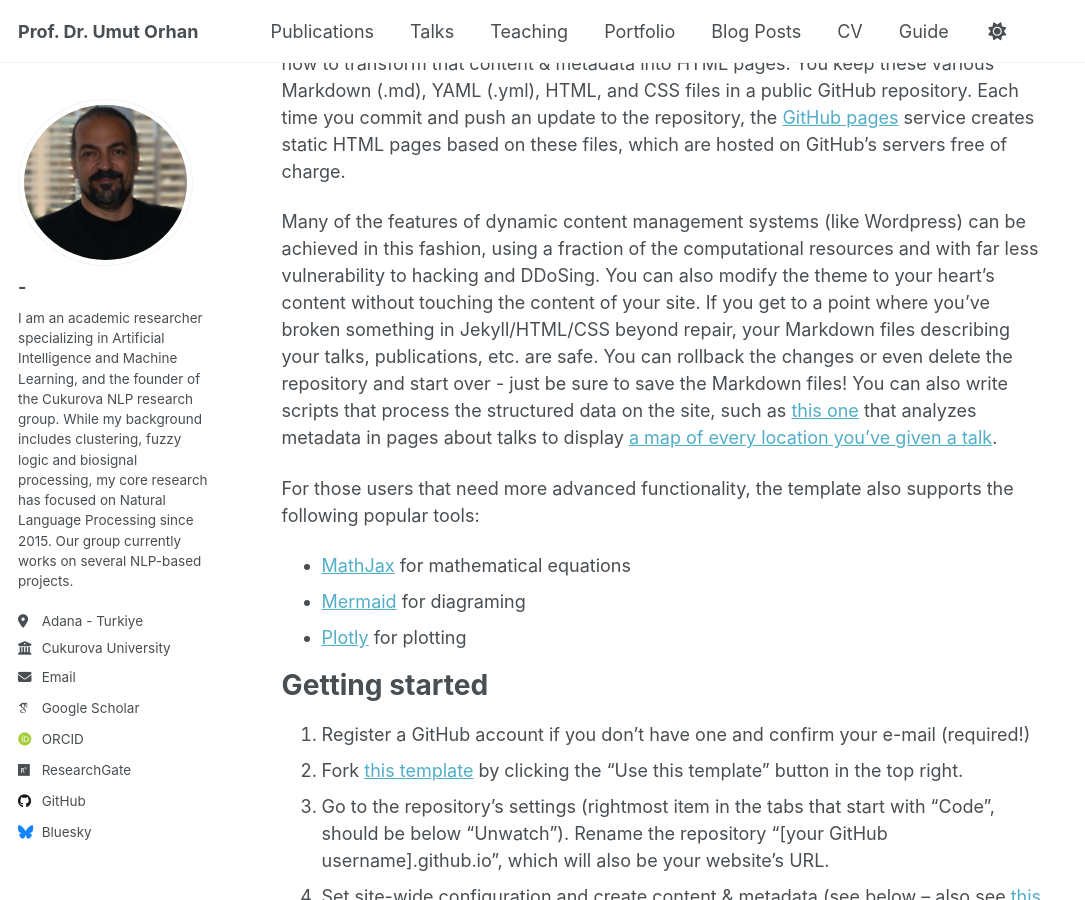
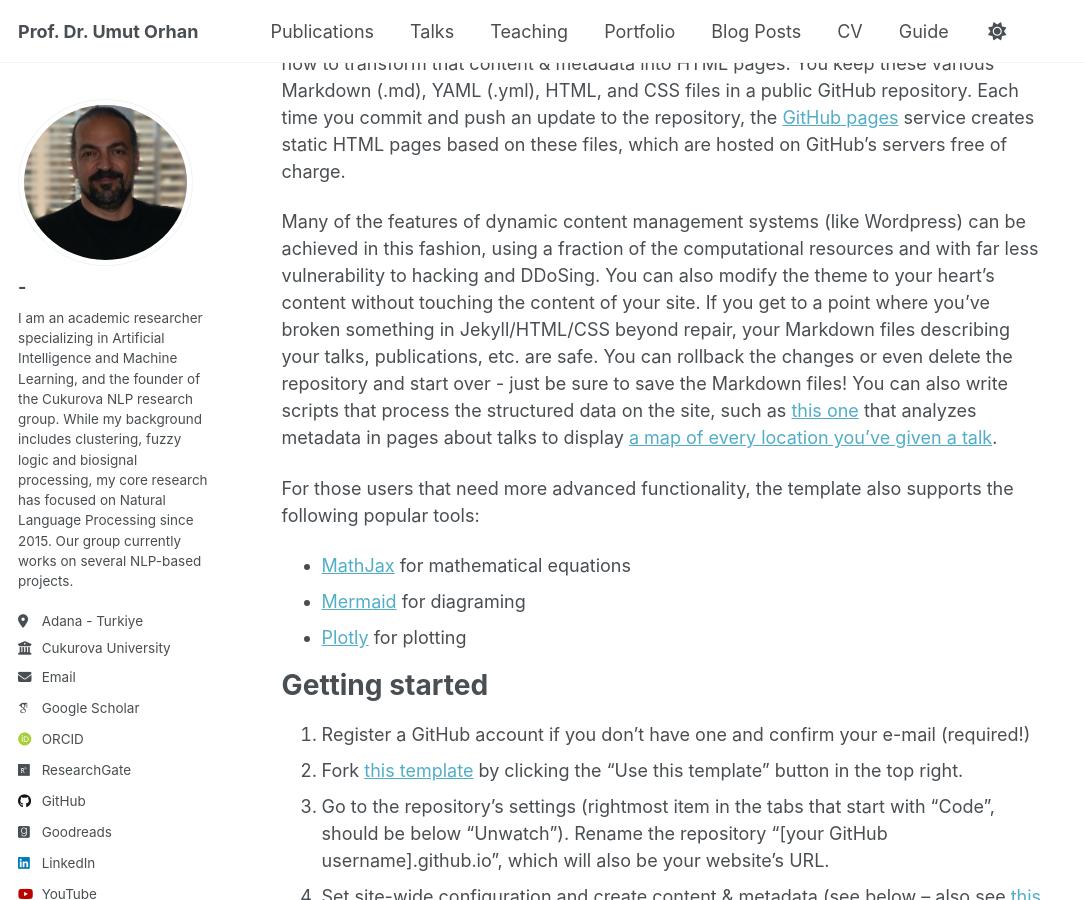
Before and after one commit to uorhan/uorhan.github.io, a Jekyll site: the page built from _pages/about.md, in a window 1280 px wide and 900 px high, scrolled down 565 px. Shown: the whole window, without its empty margins (0-1085 px from the left). Built offline with Jekyll 4.4.1, drawn with Linux system fonts in a browser that asks for light colours; some web fonts are replaced; a script that is not in the unit is left out; some of the changed lines change nothing that is shown.

Commit message:
Update _config.yml

```diff
--- a/_config.yml
+++ b/_config.yml
@@ -54,16 +54,16 @@
 
   # Social media
   artstation       : # Username
-  bluesky          : "bsky.app" # Replace this with you Bluesky username
+  bluesky          : # Replace this with you Bluesky username
   facebook         : # Username
   flickr           : # Username
   foursquare       : # Username
-  goodreads        : # Username
+  goodreads        : "22646416.Umut_Orhan" # Username
   google_plus      : # Username
   keybase          : # Username
   instagram        : # Username
   lastfm           : # Username
-  linkedin         : # Username
+  linkedin         : "umut-orhan-8234ab74" # Username
   mastodon         : # URL
   medium           : # URL
   pinterest        : # Username
@@ -76,7 +76,7 @@
   weibo            : # Username
   wikipedia        : # Username
   xing             : # Username
-  youtube          : # Username
+  youtube          : "@umutorhn" # Username
   zhihu            : # Username
 
 # Publication Category - The following the list of publication categories and their headings
```
